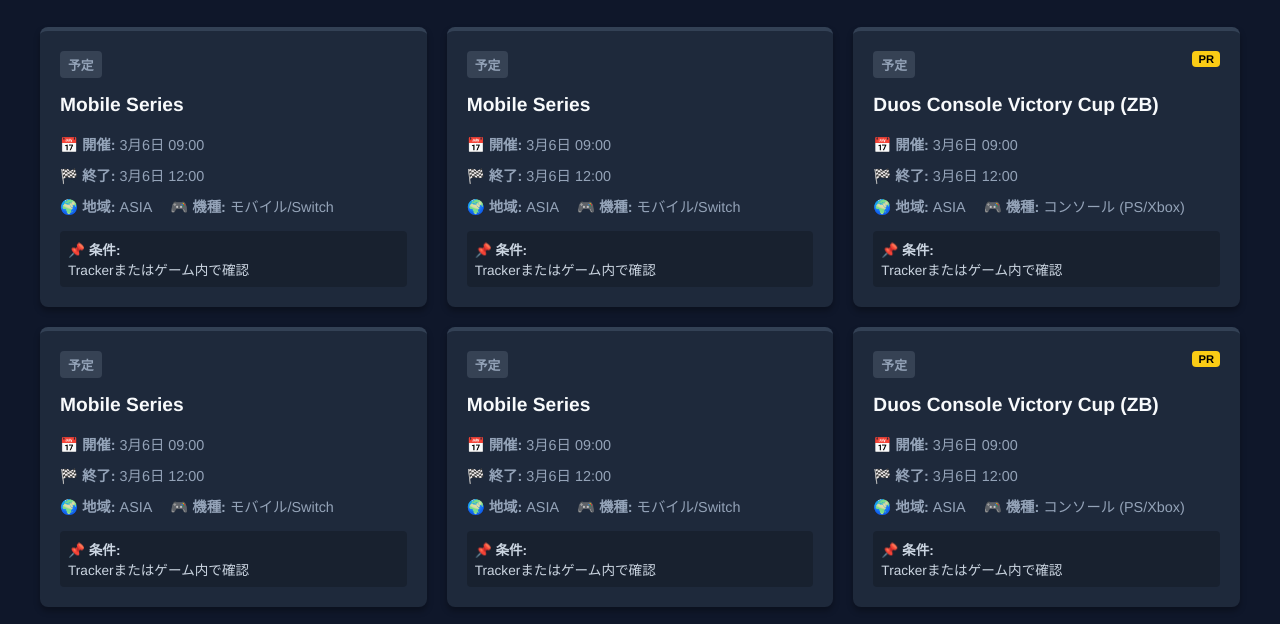
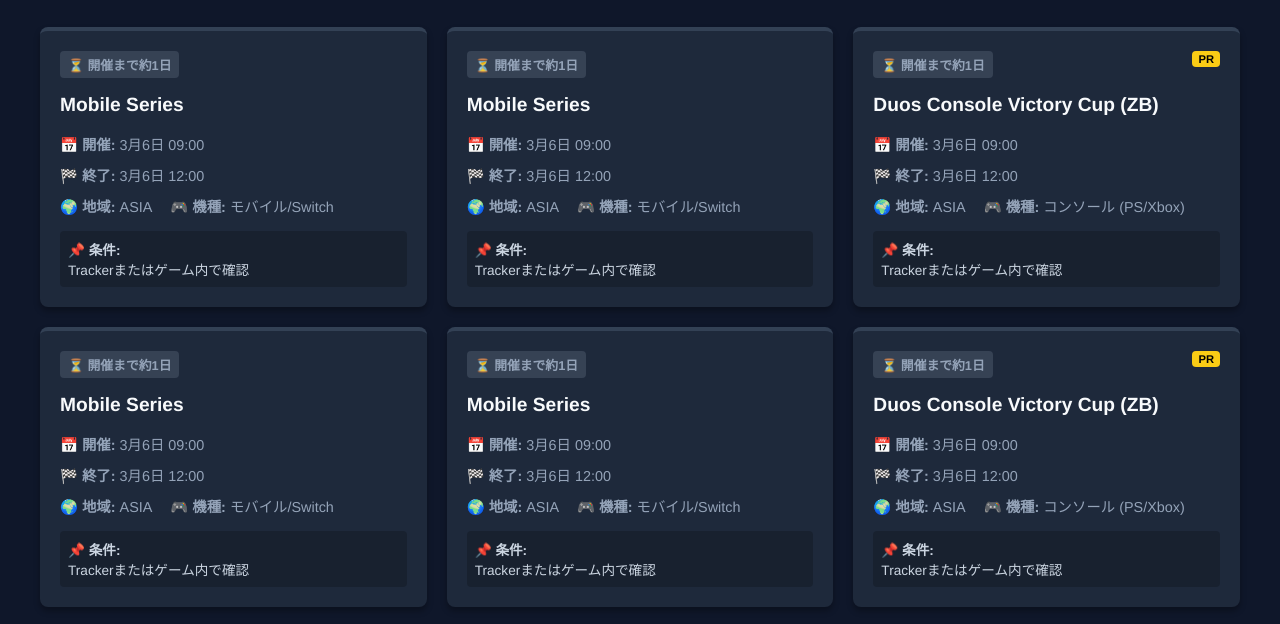
Before and after one commit to HINOKO0122/fnevents, a plain HTML site: page index.html in a window 1280 px wide. Shown: the part 144-768 px from the top of the page. Drawn offline with Linux system fonts and the light colour scheme.

Commit message:
Update index.html

```diff
--- a/index.html
+++ b/index.html
@@ -65,28 +65,14 @@
             const currentPlatform = document.getElementById('platform-filter').value;
             const currentRegion = document.getElementById('region-filter').value;
 
-            // ▼ ここが新しくなった賢いフィルター機能です ▼
             let filtered = allTournaments.filter(t => {
-                // PRの判定
                 if (currentPR === 'pr-only' && !t.isPR) return false;
-
-                // 🌍 地域の判定（選択した地域 ＋ ALLを表示）
-                if (currentRegion !== 'all') {
-                    if (t.region !== currentRegion && t.region !== 'ALL') {
-                        return false;
-                    }
+                if (currentRegion !== 'all' && t.region !== currentRegion && t.region !== 'ALL') return false;
+                if (currentPlatform !== 'all' && t.platformsStr !== 'all') {
+                    if (currentPlatform === 'pc' && !t.platformsStr.includes('pc')) return false;
+                    if (currentPlatform === 'console' && !t.platformsStr.includes('xbox') && !t.platformsStr.includes('ps')) return false;
+                    if (currentPlatform === 'mobile' && !t.platformsStr.includes('mobile') && !t.platformsStr.includes('switch')) return false;
                 }
-
-                // 🎮 機種の判定（選択した機種 ＋ 全機種を表示）
-                if (currentPlatform !== 'all') {
-                    // もし大会側が「all（全機種）」じゃない場合のみ、機種のチェックをする
-                    if (t.platformsStr !== 'all') {
-                        if (currentPlatform === 'pc' && !t.platformsStr.includes('pc')) return false;
-                        if (currentPlatform === 'console' && !t.platformsStr.includes('xbox') && !t.platformsStr.includes('ps')) return false;
-                        if (currentPlatform === 'mobile' && !t.platformsStr.includes('mobile') && !t.platformsStr.includes('switch')) return false;
-                    }
-                }
-
                 return true;
             });
 
@@ -97,10 +83,8 @@
                 t.status = (t.beginTimeObj <= now && now <= t.endTimeObj) ? 'live' : 'upcoming';
             });
 
-            // すでに終わった大会は画面から消す
             filtered = filtered.filter(t => t.endTimeObj >= now);
 
-            // ソート（開催中を上に、あとは開催日時が早い順に並べる）
             filtered.sort((a, b) => {
                 if (a.status === 'live' && b.status !== 'live') return -1;
                 if (a.status !== 'live' && b.status === 'live') return 1;
@@ -115,8 +99,27 @@
             filtered.forEach(t => {
                 const card = document.createElement('div');
                 card.className = 'card';
+
                 const statusClass = t.status === 'live' ? 'status-live' : 'status-upcoming';
-                const statusText = t.status === 'live' ? '🔴 開催中' : '予定';
+                let statusText = '';
+
+                // ⏳ 開催までの時間計算ロジック
+                if (t.status === 'live') {
+                    statusText = '🔴 開催中';
+                } else {
+                    const diffMs = t.beginTimeObj - now;
+                    const diffHours = Math.floor(diffMs / (1000 * 60 * 60));
+
+                    if (diffHours < 1) {
+                        statusText = `⏳ まもなく開催`;
+                    } else if (diffHours < 24) {
+                        statusText = `⏳ 開催まで約${diffHours}時間`;
+                    } else {
+                        const diffDays = Math.floor(diffHours / 24);
+                        statusText = `⏳ 開催まで約${diffDays}日`;
+                    }
+                }
+
                 card.innerHTML = `
                     ${t.isPR ? '<div class="pr-badge">PR</div>' : ''}
                     <div class="status-badge ${statusClass}">${statusText}</div>
```
